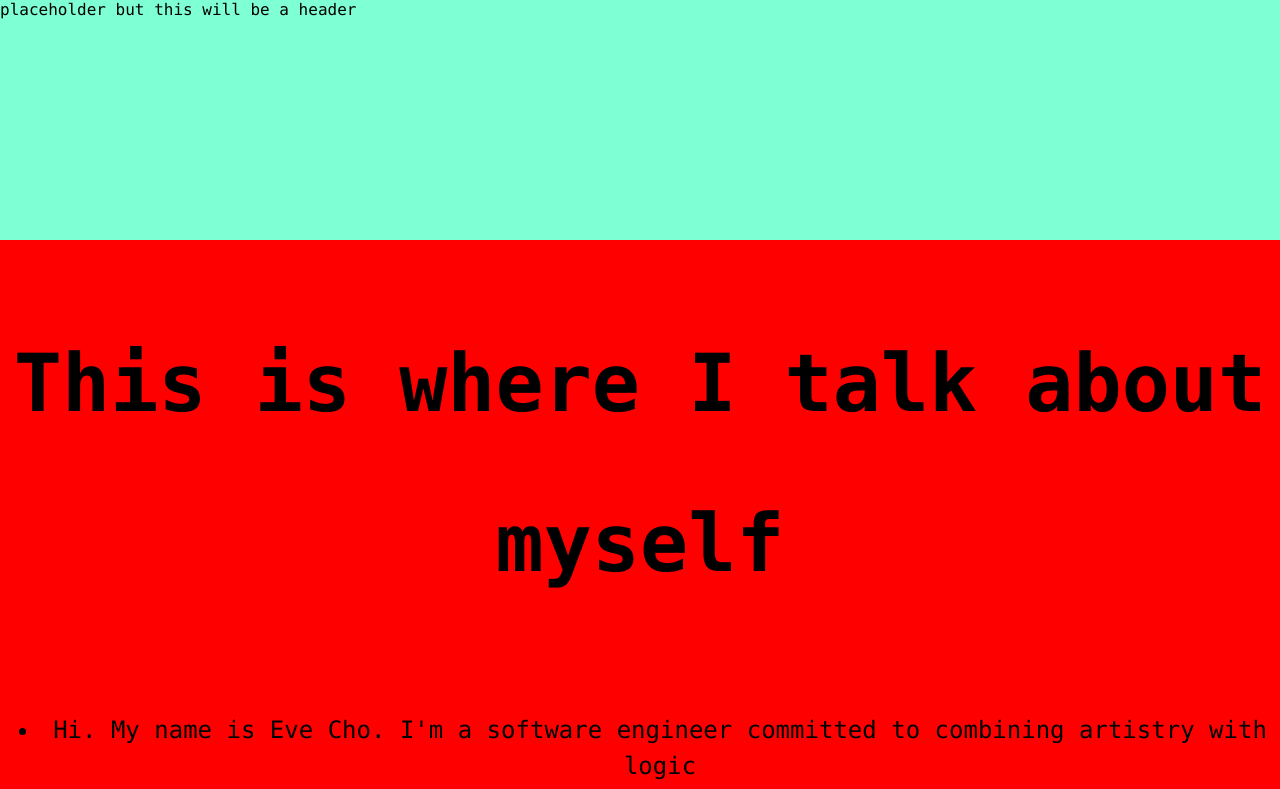
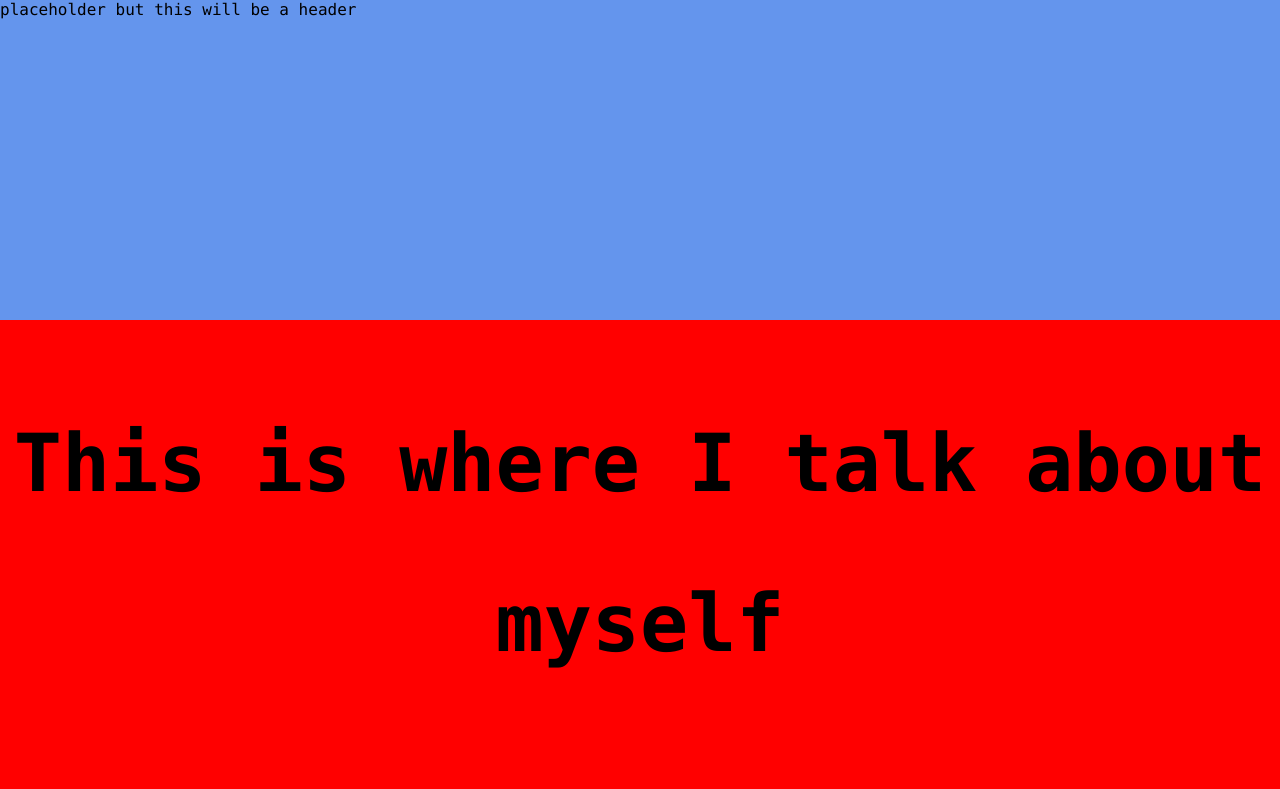
Before and after one commit to echos-echo/dev-portfolio, a Next.js app: page /about in a window 1280 px wide. Shown: the top 789 px of the page. Built offline with nearby package versions, Linux system fonts and the light colour scheme.

Commit message:
feature: footer with placeholder content created and added to about

```diff
--- /dev/null
+++ b/components/Footer.js
@@ -0,0 +1,15 @@
+import React, { useEffect, useState } from "react";
+import { ReactDOM } from "react";
+import Link from "next/link";
+import Image from "next/image";
+import { useRouter } from "next/router";
+import styles from '../styles/Home.module.css'
+
+export default function Footer() {
+
+    return (
+        <div className={styles.footer}>
+            placeholder but this will be a footer
+        </div>
+    )
+}
--- a/pages/about.js
+++ b/pages/about.js
@@ -1,6 +1,7 @@
 import Head from 'next/head'
 import Image from 'next/image'
 import Link from 'next/link'
+import Footer from '../components/Footer'
 import Header from '../components/Header'
 import Nav from '../components/Nav'
 import styles from '../styles/Home.module.css'
@@ -14,7 +15,7 @@ export default function About() {
       </Head>
       <Nav/>
       <Header/>
-      <main className={styles.main}>
+      <div className={styles.main}>
         <h1 className={styles.title}>
           This is where I talk about myself
         </h1>
@@ -37,7 +38,8 @@ export default function About() {
           </ul>
         </div>
 
-      </main>
+      </div>
+      <Footer/>
     </div>
   )
 }
--- a/styles/Home.module.css
+++ b/styles/Home.module.css
@@ -10,9 +10,16 @@
   position: relative;
   top: 0px;
   left: 0px;
-  height: 30vh;
+  height: 40vh;
   width: 100%;
-  background-color:aquamarine;
+  background-color: cornflowerblue;
+}
+
+.footer {
+  position: relative;
+  height: 15vh;
+  width: 100%;
+  background-color: cornflowerblue;
 }
 
 .main {
```
